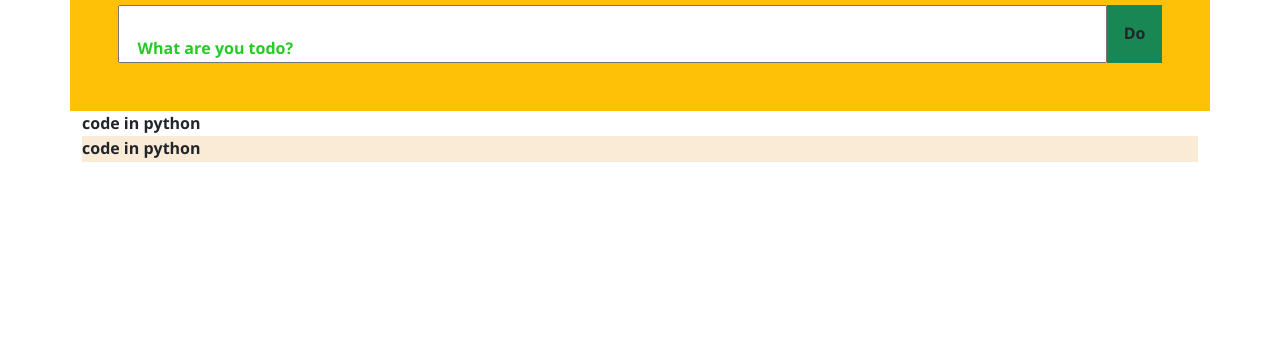
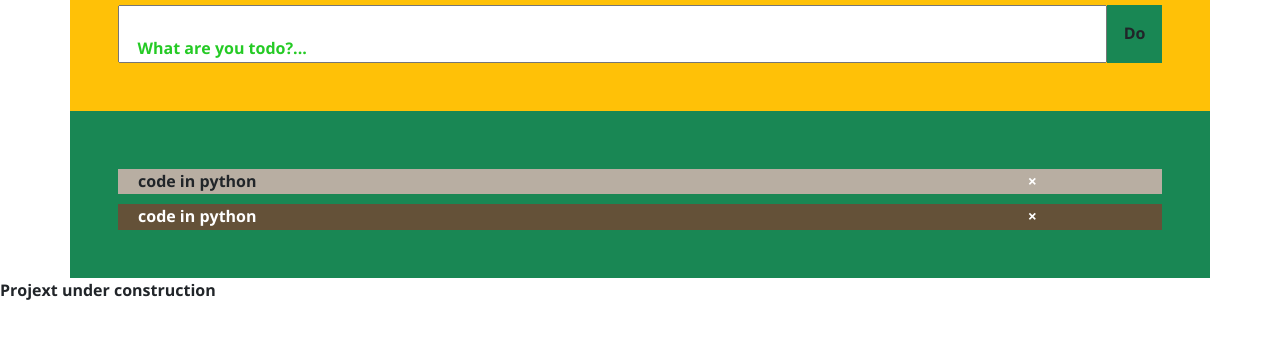
Before and after one commit to Patoski-patoski/TODO-LIST, a plain HTML site: page index.html in a window 1280 px wide. Shown: the part 115-454 px from the top of the page. Drawn offline with nearby package versions, Linux system fonts and the light colour scheme.

Commit message:
second commit

```diff
--- a/index.html
+++ b/index.html
@@ -27,7 +27,7 @@
       <h1 class="text-center">MY TODO LIST</h1>
       <section id="todo" class="text-center">
 
-        <input type="text" placeholder="What are you todo?" name="text" id="text" class="container-fluid">
+        <input type="text" placeholder="What are you todo?..." name="text" id="text" class="container-fluid">
 
         <span onclick="addTodo()" class="span bg-success">Do</span>
       </section>
@@ -38,7 +38,9 @@
 
   </main>
 
-  <section class="section container">
+  <span id="newList"></span>
+
+  <section class="section container p-5 bg-success">
     <ul id="ul">
       <li>code in python</li>
       <li>code in python</li>
@@ -46,6 +48,10 @@
 
   </section>
 
+
+  Projext under construction
+
+
 <script src="index.js"></script>
 </body>
 </html>
--- a/index.js
+++ b/index.js
@@ -1,6 +1,34 @@
+var myList = document.getElementsByTagName('li');
+
+for (let i = 0;  i < myList.length;  i++) {
+    var span = document.createElement('SPAN')
+    var txt = document.createTextNode('\u00D7')
+    span.className = 'cancel';
+    span.appendChild(txt);
+
+    myList[i].appendChild(span);
+
+}
+
+var cancel = document.getElementsByClassName('cancel')
+
+// for (let i = 0; i < cancel.length; i++) {
+//     cancel[i].onclick = () =>{
+//         var div = this.parentElement;
+//         div.style.display = 'none'
+//     };
+
+// }
+
+
+span.appendChild(cancel)
+
+myList.appendChild(span)
+
 
 function addTodo() {
     var list = document.createElement('li');
+    list.setAttribute('id', 'newList')
     var inputValue = document.getElementById('text').value;
 
     var textNode = document.createTextNode(inputValue);
@@ -8,13 +36,13 @@ function addTodo() {
     list.appendChild(textNode);
 
     if (inputValue === '') {
-        alert('you must do something')
+        alert('you must todo something')
 
     }else{
+
+
     document.getElementById('ul').appendChild(list);
     document.getElementById('text').value = '';
-
-
 
     }
 
--- a/style.css
+++ b/style.css
@@ -17,8 +17,21 @@ ul{
     margin: 0;
 }
 
+
+
+ul li{
+    background-color:#b8aea2;
+    margin-top: 0.625rem;
+    padding-left: 1.25rem;
+}
+
 ul li:nth-child(even){
-    background-color: antiquewhite;
+    background-color: #645138;
+    color: #fff;
+}
+
+input[type = text]{
+    outline: none;
 }
 
 input::placeholder{
@@ -39,3 +52,15 @@ input::placeholder{
     display: flex;
     margin:auto;
 }
+
+li .cancel{
+    position: absolute;
+    right: 19%;
+    color: #fff;
+
+}
+
+.cancel:hover{
+    background-color: #b81f1f;
+    padding: 0px 9px ;
+}
```
